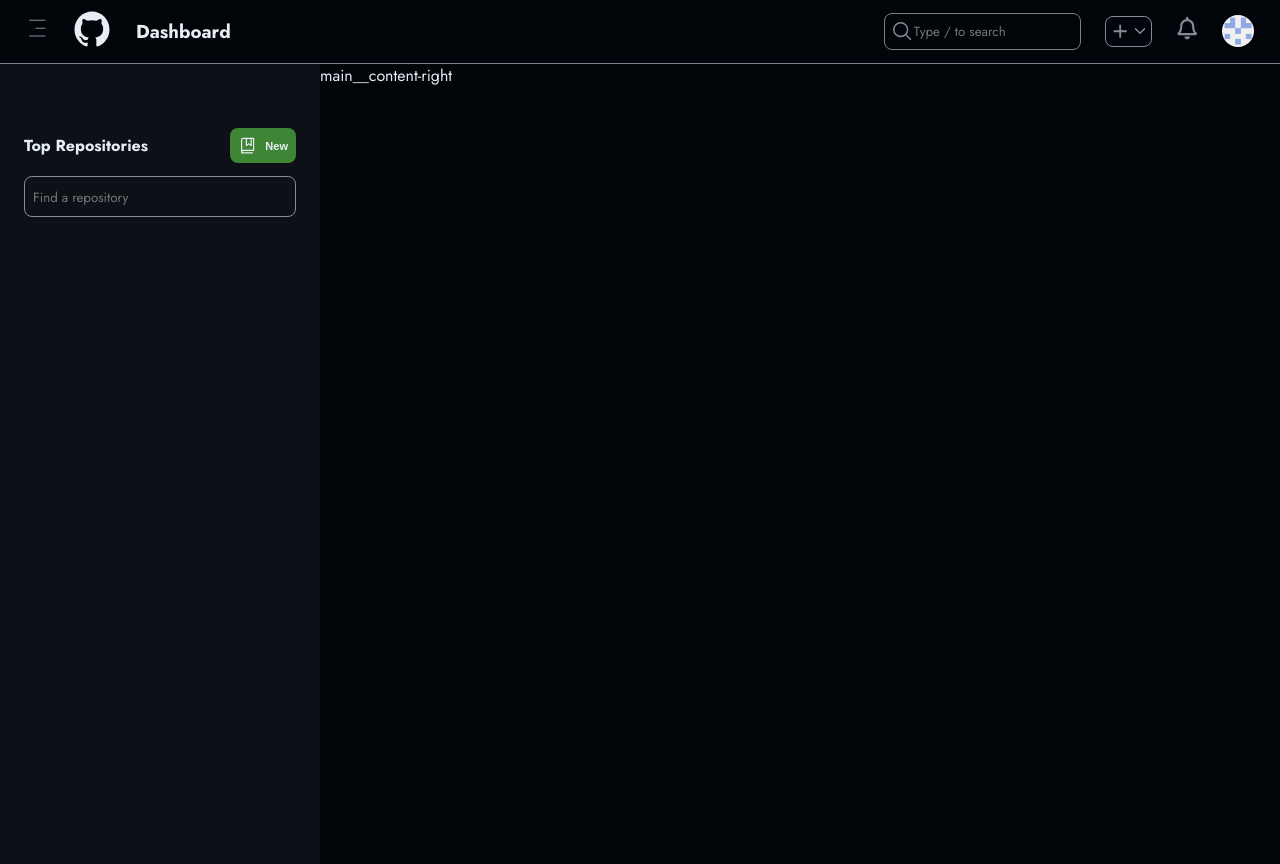
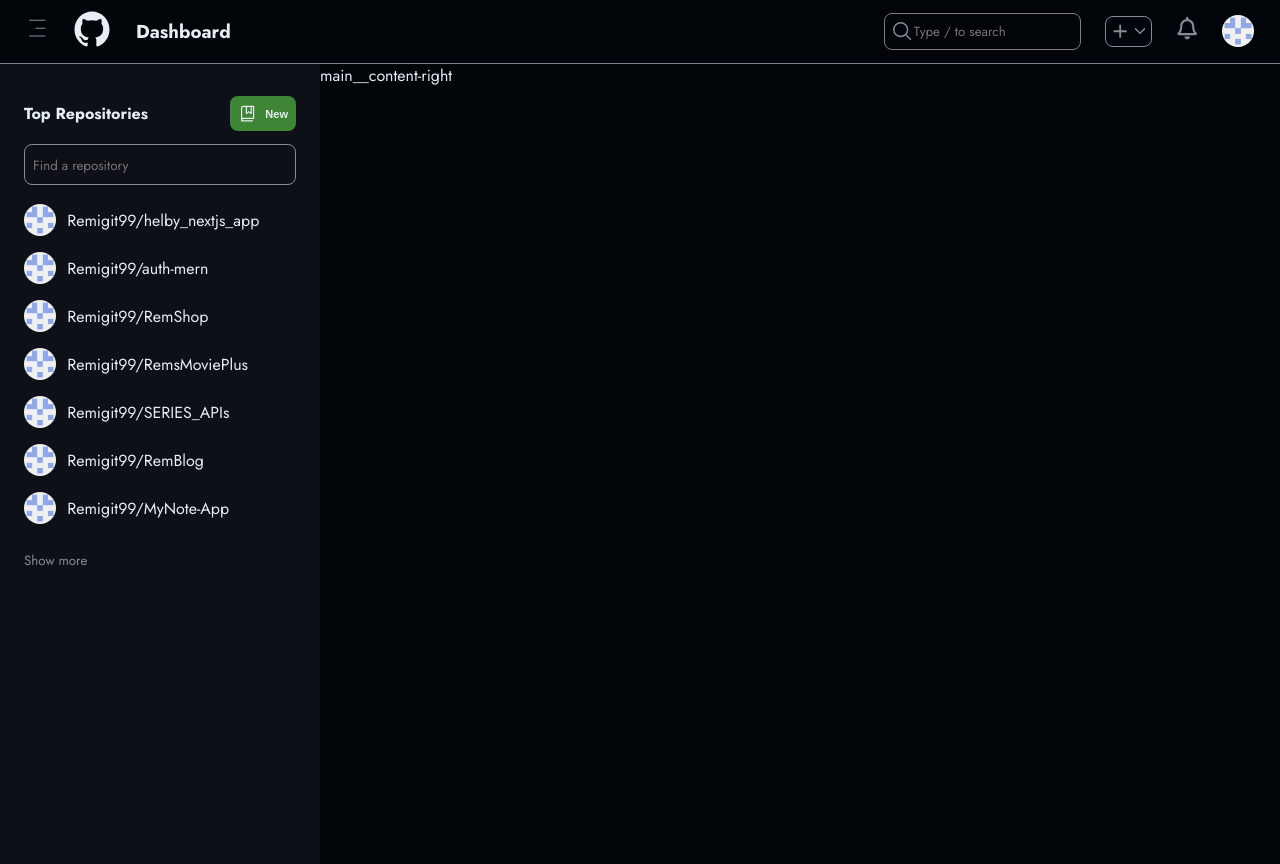
Before and after one commit to Remigit99/my_github_app, a React (Vite) app: page / in a window 1280 px wide. Built offline with nearby package versions, Linux system fonts and the light colour scheme.

Commit message:
designed contentLeft section

```diff
--- a/src/App.scss
+++ b/src/App.scss
@@ -52,4 +52,5 @@
 }
 
 @import "./styles/navbar.scss";
-@import "./styles/main-content.scss"
+@import "./styles/main-content.scss";
+@import "./styles/user-avatar.scss";
--- a/src/components/MainContentLeft.jsx
+++ b/src/components/MainContentLeft.jsx
@@ -1,6 +1,38 @@
 // import Link from "react-router-dom";
 
 import { PiBookBookmark } from "react-icons/pi";
+import UserAvatar from "./UserAvatar";
+
+const repoLeft = [
+  {
+    id: 1,
+    repoName: "helby_nextjs_app",
+  },
+  {
+    id: 2,
+    repoName: "auth-mern",
+  },
+  {
+    id: 3,
+    repoName: "RemShop",
+  },
+  {
+    id: 4,
+    repoName: "RemsMoviePlus",
+  },
+  {
+    id: 5,
+    repoName: "SERIES_APIs",
+  },
+  {
+    id: 6,
+    repoName: "RemBlog",
+  },
+  {
+    id: 7,
+    repoName: "MyNote-App",
+  },
+];
 
 const MainContentLeft = () => {
   return (
@@ -11,14 +43,35 @@
 
           {/* need to change to link */}
           <button className="left__newrepo-btn">
-            <PiBookBookmark  className="icon"/>
+            <PiBookBookmark className="icon" />
             <h5>New</h5>
           </button>
         </div>
 
         <div className="find__repo">
-            <input type="text" name="find" id="find" placeholder="Find a repository" />
-          </div>
+          <input
+            type="text"
+            name="find"
+            id="find"
+            placeholder="Find a repository"
+          />
+        </div>
+      </div>
+
+      <div className="content__left-repolinks">
+        {repoLeft.map(({ id, repoName }) => (
+          <article className="repo__links" key={id}>
+            <UserAvatar />
+            <div className="repo__link">
+              <p>Remigit99/{repoName}</p>
+            </div>
+          </article>
+        ))}
+      </div>
+
+      {/* should be a link */}
+      <div className="show__more">
+        <small>Show more</small>
       </div>
     </div>
   );
--- a/src/components/Navbar.jsx
+++ b/src/components/Navbar.jsx
@@ -5,7 +5,8 @@
 import { IoIosArrowDown } from "react-icons/io";
 import { FaRegBell } from "react-icons/fa";
 
-import AvatarImg from '../assets/avatar_img.jpg'
+
+import UserAvatar from "./UserAvatar";
 
 const Navbar = () => {
   return (
@@ -42,9 +43,7 @@
             <FaRegBell className = "nav__icon" />
           </div>
 
-          <div className="profile__avatar">
-            <img src={AvatarImg} alt="Avatar_image" />
-          </div>
+        <UserAvatar/>
         </div>
       </div>
     </nav>
--- /dev/null
+++ b/src/components/UserAvatar.jsx
@@ -0,0 +1,12 @@
+import AvatarImg from "../assets/avatar_img.jpg"
+
+
+const UserAvatar = () => {
+  return (
+    <div className="profile__avatar">
+    <img src={AvatarImg} alt="profile__avatar" />
+  </div>
+  )
+}
+
+export default UserAvatar
--- a/src/styles/_main-content-left.scss
+++ b/src/styles/_main-content-left.scss
@@ -1,6 +1,6 @@
 .main__content-left{
     background-color: var(--clr-gray2);
-    padding: 4rem 1.5rem 1rem;
+    padding: 2rem 1.5rem 1rem;
     height: 100vh;
     overflow-y: scroll;
     scrollbar-color: transparent;
@@ -43,11 +43,41 @@
         align-items: center;
     }
 
+    .content__left-repolinks{
+        display: flex;
+        flex-flow: column;
+        gap: 1rem;
+        margin-top: 1.2rem;
+
+        .repo__links{
+            display: flex;
+            align-items: center;
+            gap: 0.7rem;
+        cursor: pointer;
+
+        }
+    }
+
+    .show__more{
+        margin-top: 1.5rem;
+        color: var(--clr-gray1);
+        cursor: pointer;
+    }
+
 
 }
 
 
-::-webkit-scrollbar{
-    scrollbar-color: transparent;
+/*======= Hide scrollbar for Chrome, Safari and Opera ====*/
+.main__content-left::-webkit-scrollbar{
+    display: none;
 
 }
+
+
+/*======= Hide scrollbar for IE, Edge and Firefox ====*/
+.main__content-left{
+    -ms-text-overflow: none;
+    text-overflow: none;
+    scrollbar-width: none;
+}
--- a/src/styles/_navbar.scss
+++ b/src/styles/_navbar.scss
@@ -77,11 +77,7 @@
         }
 
 
-        .profile__avatar img{
-            width: 2rem;
-            border-radius: 50%;
-            cursor: pointer;
-        }
+
     }
 
 
--- /dev/null
+++ b/src/styles/_user-avatar.scss
@@ -0,0 +1,6 @@
+
+.profile__avatar img{
+    width: 2rem;
+    border-radius: 50%;
+    cursor: pointer;
+}
```
